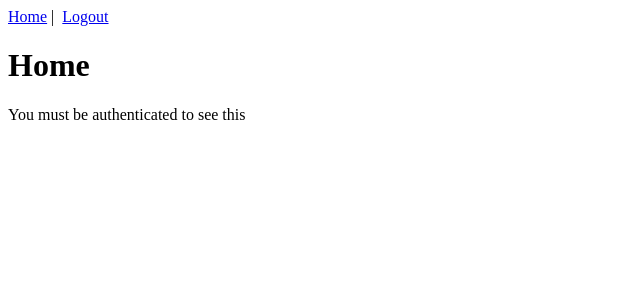
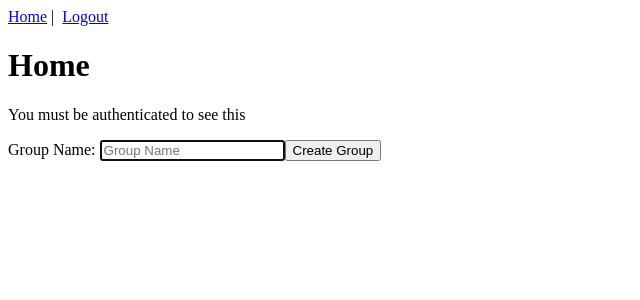
Before and after one commit to ubtendurus/NetList, a Vue app in the folder vue/: page / in a window 1280 px wide. Shown: the top 300 px of the page, without its empty margins (0-640 px from the left). Built offline with nearby package versions, Linux system fonts and the light colour scheme; sample sign-in values are in the browser's storage.

Commit message:
Worked on vue GroupsComponent and GroupsService

```diff
--- /dev/null
+++ b/vue/src/components/GroupsComponent.vue
@@ -0,0 +1,47 @@
+<template>
+  <div>
+    <form id="createGroupForm" @submit.prevent="createGroup()">
+      <label for="groupName">Group Name: </label>
+      <input
+      type = "text"
+      id = "groupName"
+      placeholder="Group Name"
+      v-model="groups.groupName"
+      required
+      autofocus />
+      <button type="submit">Create Group</button>
+    </form>
+  </div>
+</template>
+
+<script>
+import groupsService from '@/services/GroupsService.js'
+
+export default {
+    name: 'groups-component',
+    data() {
+      return {
+        groups: {
+          groupName: ""
+        }
+      }
+    },
+    methods: {
+      createGroup() {
+        groupsService.create(this.groups).then(
+          (response) => {
+            if (response.status === 201) {
+              this.$router.push({name: "home"})
+            }
+            this.groups = response.data;
+          }
+        )
+      }
+    }
+
+}
+</script>
+
+<style>
+
+</style>
--- /dev/null
+++ b/vue/src/services/GroupsService.js
@@ -0,0 +1,8 @@
+import axios from 'axios';
+
+export default {
+    create(group) {
+        const url = "/groups";
+        return axios.post(url, group);
+    }
+}
--- a/vue/src/views/Home.vue
+++ b/vue/src/views/Home.vue
@@ -2,12 +2,19 @@
   <div class="home">
     <h1>Home</h1>
     <p>You must be authenticated to see this</p>
+    <groups-component></groups-component>
+
 
   </div>
 </template>
 
 <script>
+import GroupsComponent from '@/components/GroupsComponent.vue'
+
 export default {
-  name: "home"
-};
+  name: "home",
+  components: {
+    GroupsComponent
+  }
+}
 </script>
```
Also changed, not shown: vue/src/components/Group.vue (deleted, +0 -16 lines).
